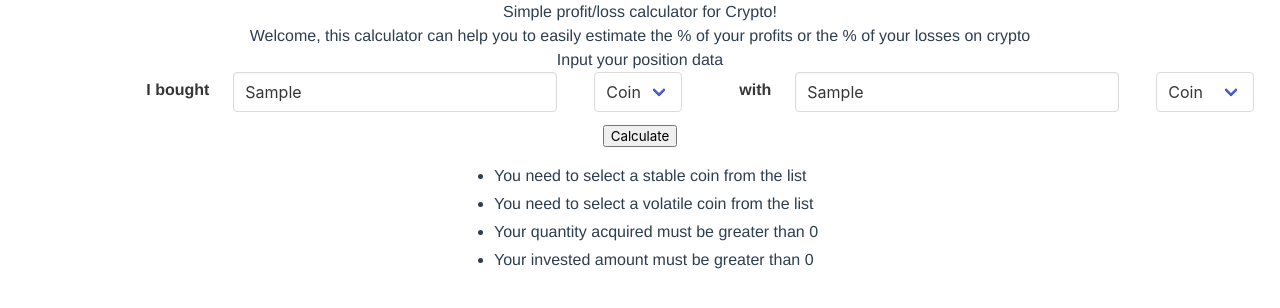
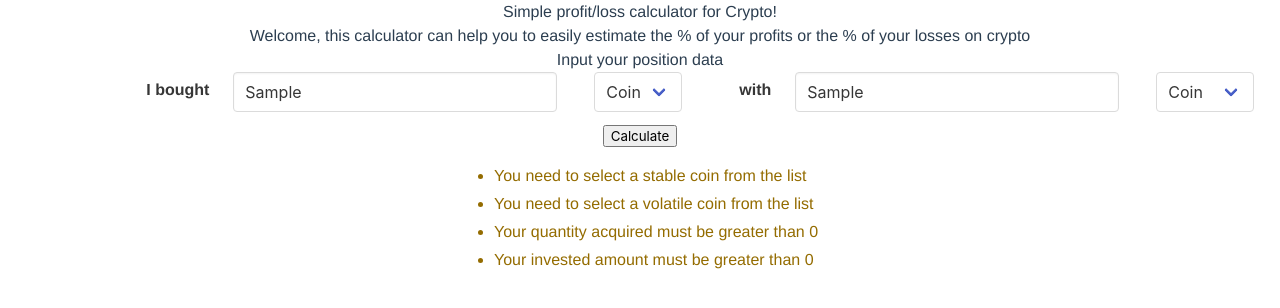
Before and after one commit to tomas95go/simple-profit-loss-calculator, a Vue app: page / in a window 1280 px wide. Both pictures are taken after typing "Sample", "Sample" into the empty fields and a click on the button "Calculate". Shown: the top 308 px of the page. Built offline with nearby package versions, Linux system fonts and the light colour scheme.

Commit message:
error messages with redcolor

```diff
--- a/src/components/ErrorList.vue
+++ b/src/components/ErrorList.vue
@@ -1,7 +1,11 @@
 <template>
   <div class="content is-flex is-justify-content-center">
     <ul v-show="errorQuantity" class="has-text-justified">
-      <li v-for="error in formErrors" :key="error.id">
+      <li
+        class="has-text-warning-dark"
+        v-for="error in formErrors"
+        :key="error.id"
+      >
         {{ error.message }}
       </li>
     </ul>
```
